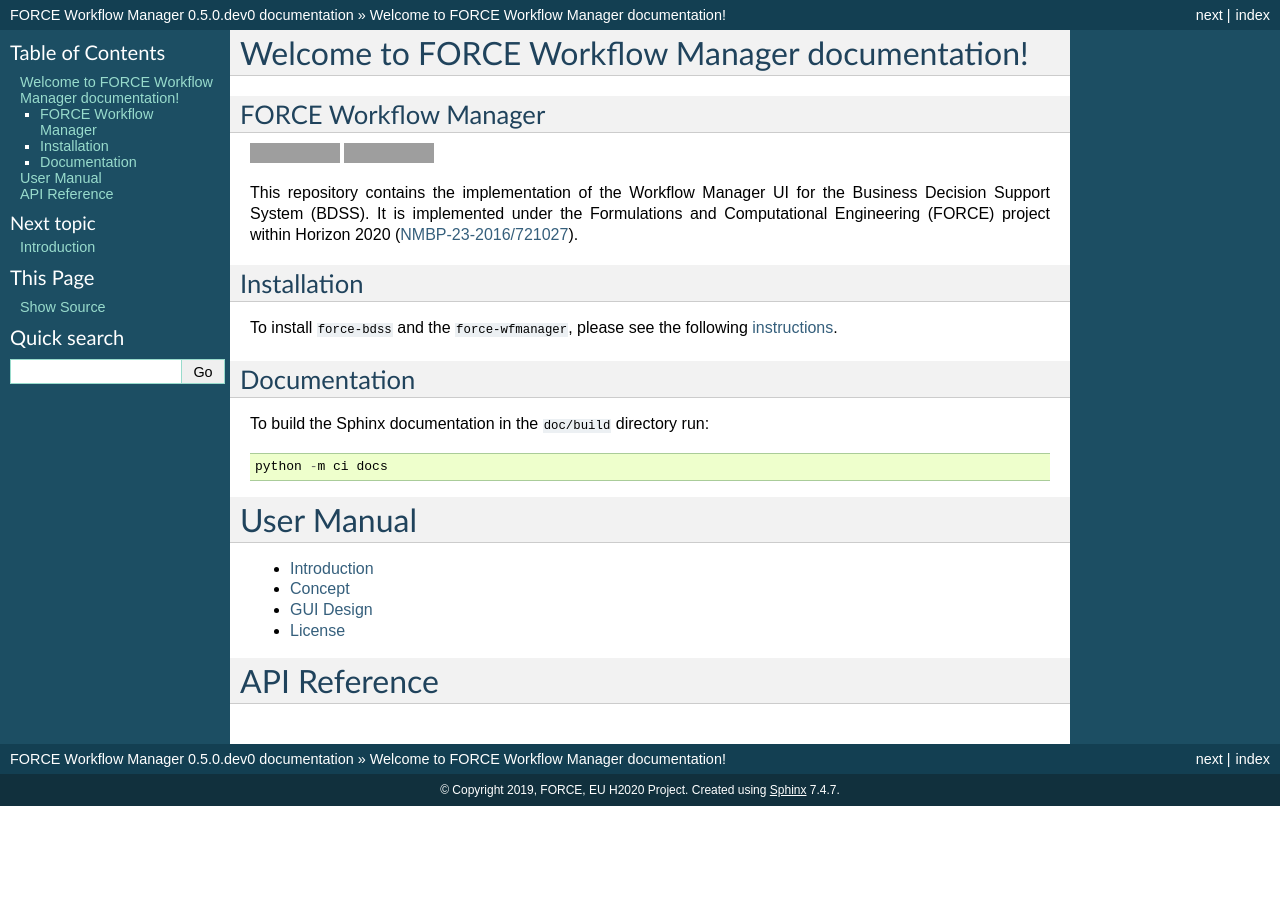
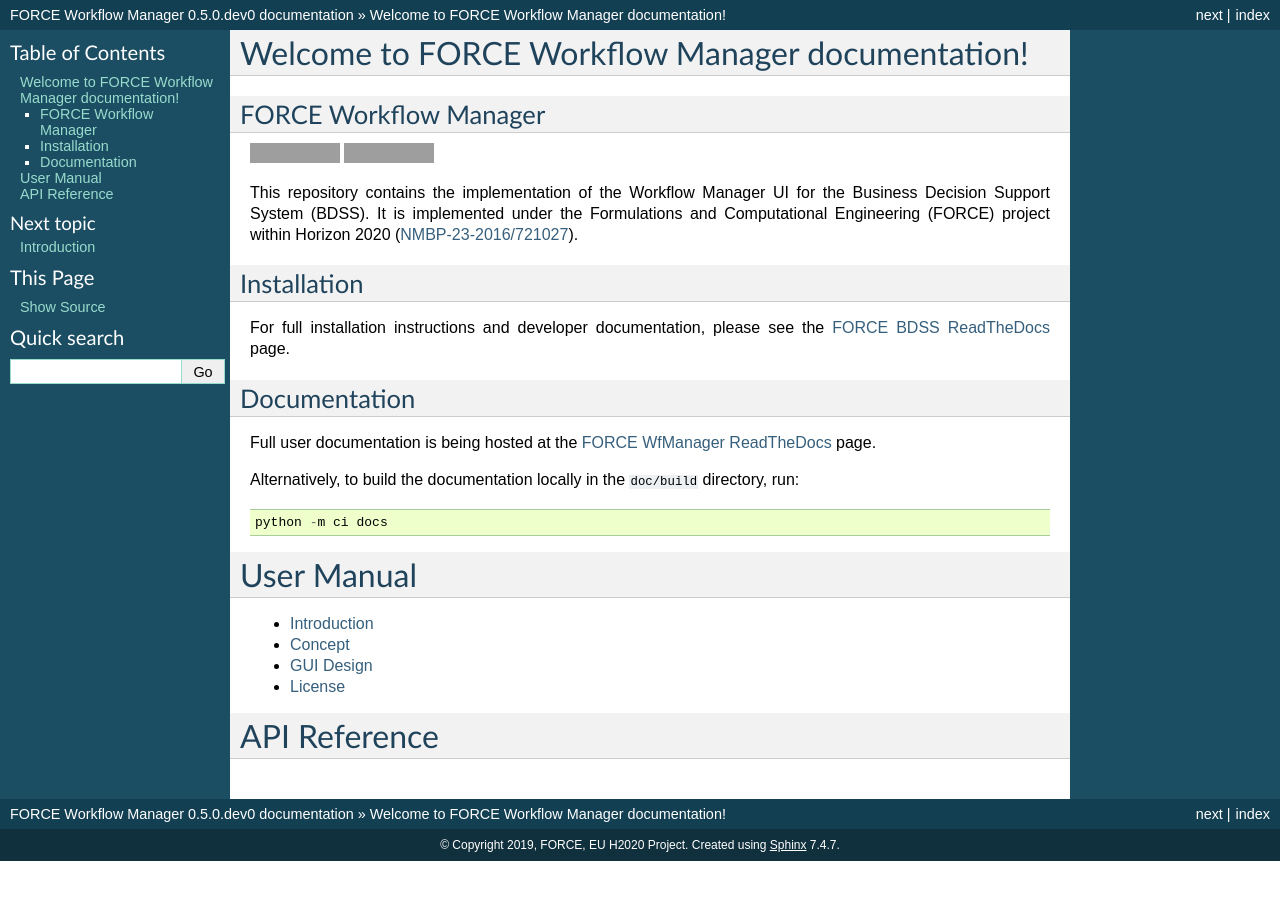
Before and after one commit to force-h2020/force-wfmanager, a Sphinx documentation site: the page built from doc/source/index.rst, in a window 1280 px wide. Built offline with Sphinx 7.4.7, drawn with Linux system fonts in a browser that asks for light colours; pages that are not in the unit, such as notebooks, are missing from menus; the version number is read from the project's files by our own code; grey boxes are pictures that could not be loaded.

Commit message:
FIX: ReadTheDocs build failures (#407)
* FIX: handle missing version file for RTD in sphinx conf

* MAINT: include RTD requirements file

* MAINT: include additional dependencies

* MAINT: move force_bdss dependency so that RTD can install package

* MAINT: update README with links to RTD pages

```diff
--- a/README.rst
+++ b/README.rst
@@ -16,12 +16,15 @@
 Installation
 ------------
 
-To install ``force-bdss`` and the ``force-wfmanager``, please see the following
-`instructions <https://github.com/force-h2020/force-bdss/blob/master/doc/source/installation.rst>`_.
+For full installation instructions and developer documentation, please see the `FORCE BDSS
+ReadTheDocs <https://force-bdss.readthedocs.io/en/latest/installation.html>`_ page.
 
 Documentation
 -------------
 
-To build the Sphinx documentation in the ``doc/build`` directory run::
+Full user documentation is being hosted at the
+`FORCE WfManager ReadTheDocs <https://force-workflow-manager.readthedocs.io/en/latest/>`_ page.
 
- python -m ci docs
+Alternatively, to build the documentation locally in the ``doc/build`` directory, run::
+
+    python -m ci docs
--- /dev/null
+++ b/doc/rdt_requirements.txt
@@ -0,0 +1,4 @@
+sphinx==2.3.1
+docutils==0.16
+envisage>=4.9.2
+scipy>=1.2.1
--- a/doc/source/conf.py
+++ b/doc/source/conf.py
@@ -12,6 +12,9 @@
 import sys
 import os
 
+from force_wfmanager.version import __version__ as RELEASE
+
+
 def _warn_node(self, msg, node, **kwargs):
     if not msg.startswith('nonlocal image URI found:'):
         self._warnfunc(msg, '%s:%s' % get_source_line(node), **kwargs)
@@ -19,8 +22,6 @@
 sys.path.insert(0, os.path.join(
     os.path.dirname(os.path.abspath(__file__)), "..", "..")
     )
-
-from force_wfmanager.version import __version__ as RELEASE
 
 sphinx.environment.BuildEnvironment.warn_node = _warn_node
 
--- a/setup.py
+++ b/setup.py
@@ -45,7 +45,4 @@
             "UINotificationPlugin",
         ]
     },
-    install_requires=[
-        "force_bdss>=0.4.0",
-    ]
 )
```
Also changed, not shown: 1 other file.
